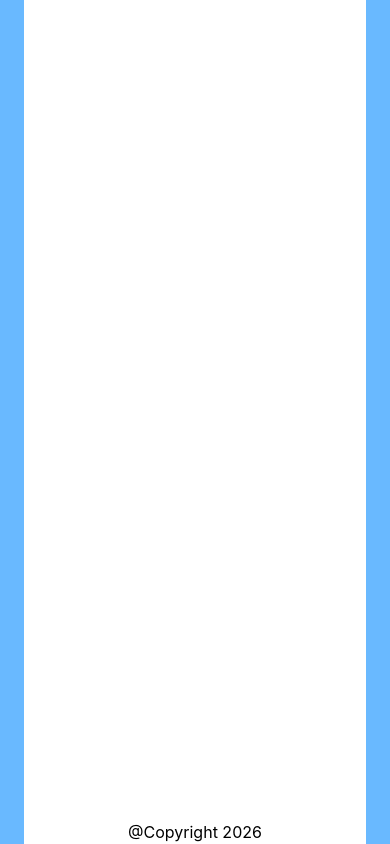
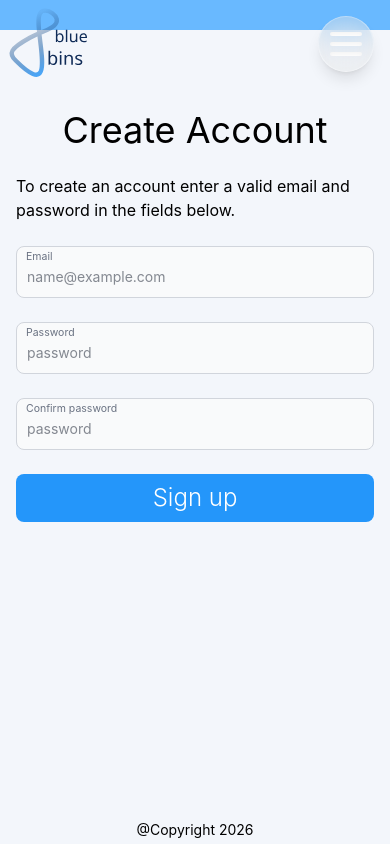
Before and after one commit to TLFSherv/bluebins, a React (Vite) app in the folder frontend/: page /sign-up in a window 390 px wide. Before the commit this address had no page. Built offline with nearby package versions, Linux system fonts and the light colour scheme.

Commit message:
create sign up page, add header component with logo and finish hamburger menu

```diff
--- a/frontend/index.html
+++ b/frontend/index.html
@@ -8,18 +8,9 @@
   <title>Blue Bins</title>
 </head>
 
-<body class="min-h-dvh flex flex-col border-x-24 border-[#69B9FF]">
-  <div id="root" class="flex-1 flex flex-col"></div>
-  <footer>
-    <h2 id="foot" class="w-fit mx-auto"></h2>
-  </footer>
+<body>
+  <div id="root"></div>
   <script type="module" src="/src/main.tsx"></script>
 </body>
 
 </html>
-
-<script>
-  const year = new Date().getFullYear();
-  const footerText = document.getElementById("foot");
-  footerText.innerText = `@Copyright ${year}`;
-</script>
--- a/frontend/src/App.tsx
+++ b/frontend/src/App.tsx
@@ -1,11 +1,18 @@
 import { Routes, Route } from 'react-router-dom'
 import Home from './Recyclers/Pages/Home'
+import SignUp from './Recyclers/Pages/Signup'
+import SignIn from './Recyclers/Pages/Signin'
+import Layout from './Recyclers/Layout'
 
 function App() {
   return (
-    <Routes>
-      <Route path="/" element={<Home />} />
-    </Routes>
+    <Layout>
+      <Routes>
+        <Route path="/" element={<Home />} />
+        <Route path="/sign-up" element={<SignUp />} />
+        <Route path="/sign-in" element={<SignIn />} />
+      </Routes>
+    </Layout>
   )
 }
 
--- /dev/null
+++ b/frontend/src/Recyclers/Components/Footer.tsx
@@ -0,0 +1,10 @@
+export default function Footer() {
+    const year = new Date().getFullYear().toString();
+    return (
+        <div>
+            <h1 className="text-center text-sm py-1">
+                {`@Copyright ${year}`}
+            </h1>
+        </div>
+    )
+}
--- /dev/null
+++ b/frontend/src/Recyclers/Components/HamburgerMenu.tsx
@@ -0,0 +1,42 @@
+
+import { useState, useRef, useEffect } from "react"
+
+export default function HamburgerMenu() {
+    const [isActive, setIsActive] = useState(false);
+    const hamburgerRef = useRef<HTMLDivElement>(null);
+    const handleClick = (event: Event) => {
+        if (hamburgerRef.current != null) {
+            const containsTarget = hamburgerRef.current.contains(event.target as Element);
+            setIsActive(containsTarget);
+        }
+    }
+    useEffect(() => {
+        window.addEventListener('click', handleClick);
+        return () => window.removeEventListener('click', handleClick);
+    }, []);
+
+    return (
+        <div className="absolute top-0 right-0 z-10">
+            <div ref={hamburgerRef}
+                className={`flex flex-col justify-center items-center space-y-1.5 bg-[#DDDDDD]/30 backdrop-blur-lg shadow-lg border border-white/30 transition-[width,height] duration-300 cursor-pointer
+                    ${isActive ? 'rounded-2xl size-40 m-8' : 'm-4 rounded-full size-14'}`}>
+                {isActive ?
+                    (
+                        <ol className="space-y-2">
+                            <li><a href="/sign-up">Sign up</a></li>
+                            <li><a href="/sign-in">Sign in</a></li>
+                        </ol>
+
+                    ) :
+                    (
+                        <>
+                            <div className="w-8 h-1 bg-white border-white inset-shadow-sm rounded-2xl"></div>
+                            <div className="w-8 h-1 bg-white border-white inset-shadow-sm rounded-2xl"></div>
+                            <div className="w-8 h-1 bg-white border-white inset-shadow-sm rounded-2xl"></div>
+                        </>
+                    )
+                }
+            </div>
+        </div>
+    )
+}
--- a/frontend/src/Recyclers/Components/Header.tsx
+++ b/frontend/src/Recyclers/Components/Header.tsx
@@ -0,0 +1,14 @@
+import HamburgerMenu from "./HamburgerMenu";
+
+export default function Header() {
+    return (
+        <div className="bg-[#69B9FF] h-[30px] mb-16">
+            <div className="relative w-fit">
+                <a href="/">
+                    <img className="size-22" src="/logo.svg" alt="logo" />
+                </a>
+            </div>
+            <HamburgerMenu />
+        </div>
+    )
+}
--- /dev/null
+++ b/frontend/src/Recyclers/Layout.tsx
@@ -0,0 +1,16 @@
+import type React from "react";
+import Header from "./Components/Header";
+import Footer from "./Components/Footer";
+
+export default function Layout({ children }: React.PropsWithChildren) {
+    return (
+        <div className="flex flex-col min-h-dvh bg-[#F3F6FB]">
+            <Header />
+            <div className="flex-1 flex flex-col">
+                {children}
+            </div>
+            <Footer />
+        </div>
+    )
+
+}
--- a/frontend/src/Recyclers/Pages/Home.tsx
+++ b/frontend/src/Recyclers/Pages/Home.tsx
@@ -1,43 +1,7 @@
-
-import { useState, useRef, useEffect } from "react"
-
 export default function Home() {
-    const [isActive, setIsActive] = useState(false);
-    const hamburgerRef = useRef<HTMLDivElement>(null);
-    const handleClick = (event: Event) => {
-        const containsTarget = hamburgerRef?.current?.contains(event.target as Element) ?? false;
-        setIsActive(containsTarget);
-    }
-    useEffect(() => {
-        window.addEventListener('click', handleClick);
-        return () => window.removeEventListener('click', handleClick);
-    }, []);
-
     return (
-        <>
-            <div className="flex-1">
-                <div ref={hamburgerRef}
-                    className={`flex flex-col justify-center items-center space-y-1.5 bg-[#DDDDDD]/80 backdrop-blur-lg shadow-lg border border-white/30 transition-[width,height] duration-300 cursor-pointer
-                    ${isActive ? 'rounded-2xl size-40 m-8' : 'm-4 rounded-full size-14'}`}>
-                    {isActive ?
-                        (
-                            <ol>
-                                <li>Sign up</li>
-                                <li>Sign in</li>
-                            </ol>
-
-                        ) :
-                        (
-                            <>
-                                <div className="w-8 h-1 bg-white border-white inset-shadow-sm rounded-2xl"></div>
-                                <div className="w-8 h-1 bg-white border-white inset-shadow-sm rounded-2xl"></div>
-                                <div className="w-8 h-1 bg-white border-white inset-shadow-sm rounded-2xl"></div>
-                            </>
-                        )
-                    }
-                </div>
-            </div>
-        </>
-
+        <div >
+            <p className="text-center">Home Page</p>
+        </div>
     )
 }
--- /dev/null
+++ b/frontend/src/Recyclers/Pages/SignIn.tsx
@@ -0,0 +1,7 @@
+export default function SignIn() {
+    return (
+        <div>
+            <h1 className="text-4xl text-center">Sign In</h1>
+        </div>
+    )
+}
--- a/frontend/src/Recyclers/Pages/Signup.tsx
+++ b/frontend/src/Recyclers/Pages/Signup.tsx
@@ -0,0 +1,26 @@
+
+export default function SignUp() {
+    return (
+        <form className="flex flex-col space-y-6 p-4" method="post">
+            <h1 className="text-center text-4xl">Create Account</h1>
+            <h2>
+                To create an account enter a valid email and password in the fields below.
+            </h2>
+            <div className="form-floating">
+                <input type="email" name="email" className="form-control" placeholder="name@example.com" required />
+                <label className="form-label">Email</label>
+            </div>
+            <div className="form-floating">
+                <input type="password" name="password" className="form-control" autoComplete="current-password" placeholder="password" required />
+                <label className="form-label">Password</label>
+            </div>
+            <div className="form-floating">
+                <input type="password" name="confirmPassword" className="form-control" placeholder="password" required />
+                <label className="form-label">Confirm password</label>
+            </div>
+            <button id="login-submit" type="submit" className="form-btn">
+                Sign up
+            </button>
+        </form>
+    )
+}
--- a/frontend/src/index.css
+++ b/frontend/src/index.css
@@ -1 +1,27 @@
 @import "tailwindcss";
+
+@layer components {
+    .form-control {
+        @apply block w-full appearance-none rounded-lg border border-gray-300 bg-gray-50 px-2.5 pb-2.5 pt-5 text-sm text-gray-900 focus:border-blue-600 focus:outline-none focus:ring-0 disabled:cursor-not-allowed disabled:opacity-50;
+    }
+
+    .btn-primary {
+        @apply inline-flex justify-center py-2 px-4 border border-transparent shadow-sm text-sm font-medium rounded-md text-white bg-indigo-600 hover:bg-indigo-700 focus:outline-none focus:ring-2 focus:ring-offset-2 focus:ring-indigo-500;
+    }
+
+    .form-btn {
+        @apply rounded-lg w-full bg-[#2496FA] text-white text-2xl py-2 font-light mb-4 cursor-pointer;
+    }
+
+    .form-label {
+        @apply absolute left-2.5 top-4 z-10 origin-[0] -translate-y-4 scale-75 transform text-sm text-gray-500 duration-300 peer-placeholder-shown:translate-y-0 peer-placeholder-shown:scale-100 peer-focus:-translate-y-4 peer-focus:scale-75 peer-focus:text-blue-600;
+    }
+
+    .form-floating {
+        @apply relative items-center;
+    }
+
+    .form-floating span[data-valmsg-for] {
+        @apply mt-1 block text-xs text-red-600;
+    }
+}
```
Also changed, not shown: frontend/public/logo.png (added), frontend/public/logo.svg (added), frontend/src/Recyclers/Components/Hamburger.tsx (deleted).
